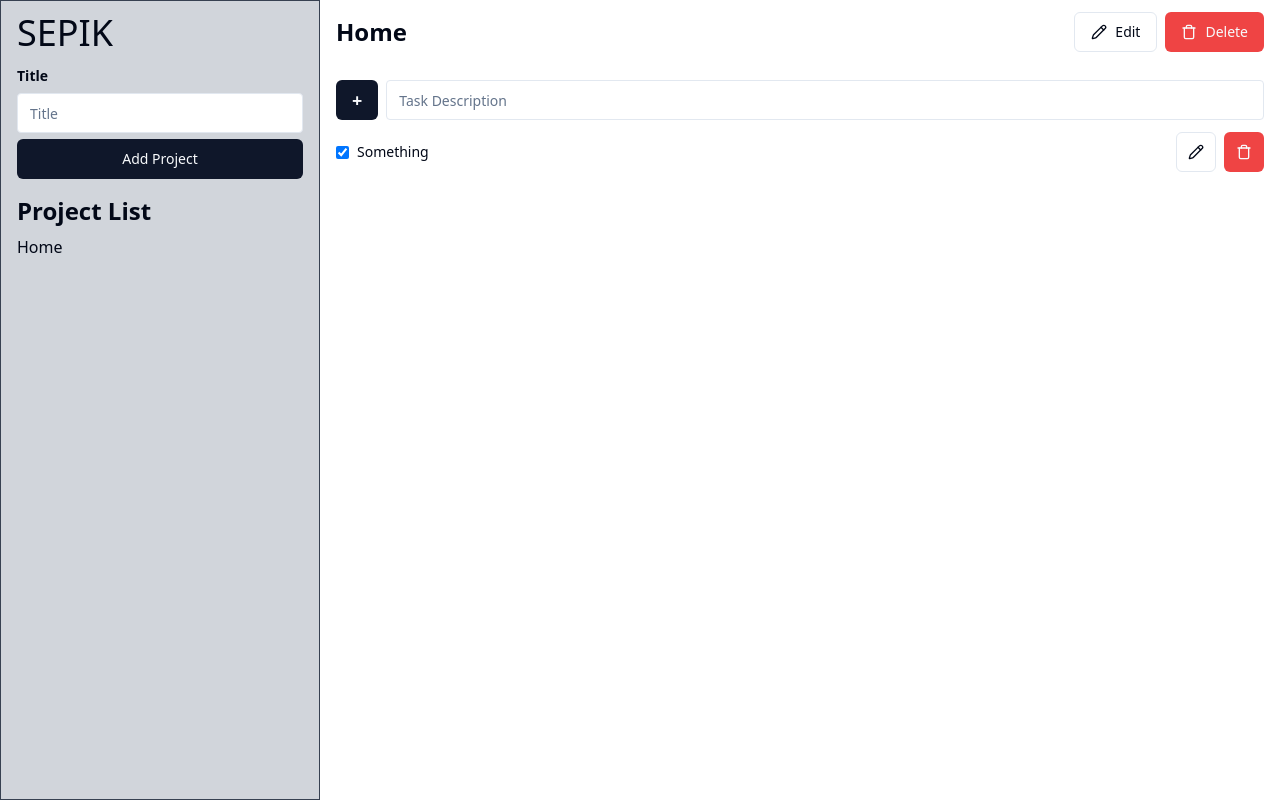
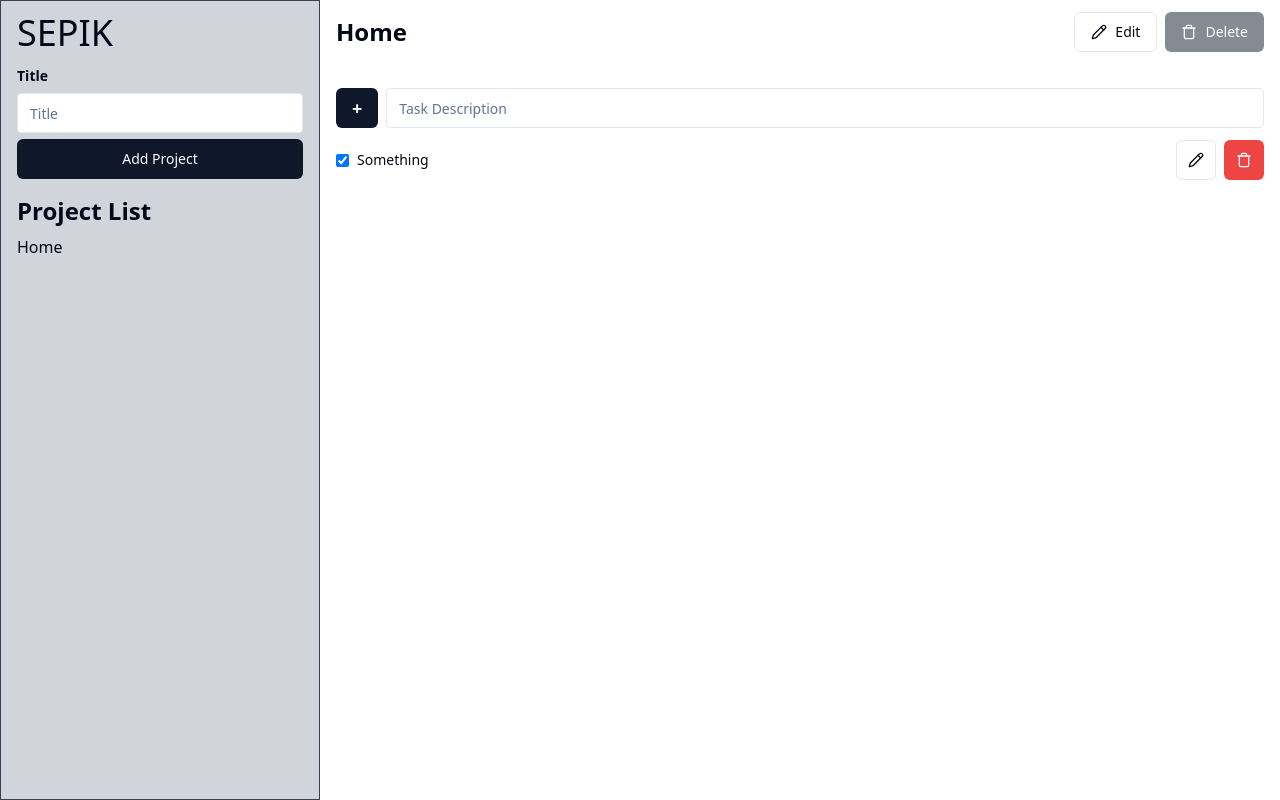
Before and after one commit to deppfellow/month-3-todo, a React (Vite) app: page / in a window 1280 px wide. Built offline with nearby package versions, Linux system fonts and the light colour scheme.

Commit message:
chore: add disabled button if current active project is initial-project. Add conditional render to display text not task yet if no tasks in a project

```diff
--- a/src/components/Content.jsx
+++ b/src/components/Content.jsx
@@ -19,7 +19,7 @@ function Content({ projectProps, taskProps }) {
 		taskProps;
 
 	return (
-		<div className="content max-w-3/4 flex-grow">
+		<div className="content flex grow flex-col">
 			<div className="mx-4 my-2 mb-6 flex items-center gap-2 text-2xl font-semibold">
 				<h2 className="my-2 flex-grow">
 					{editProjectState ? (
@@ -38,6 +38,17 @@ function Content({ projectProps, taskProps }) {
 				>
 					<Pencil className="mr-2 h-4 w-4" /> Edit
 				</Button>
+				{currentProject.id === 'initial-project' ? (
+					<Button
+						disabled
+						variant="default"
+						onClick={() => {
+							deleteProject(currentProject.id);
+						}}
+					>
+						<Trash className="mr-2 h-4 w-4" /> Delete
+					</Button>
+				) : (
 					<Button
 						variant="destructive"
 						onClick={() => {
@@ -46,12 +57,18 @@ function Content({ projectProps, taskProps }) {
 					>
 						<Trash className="mr-2 h-4 w-4" /> Delete
 					</Button>
+				)}
 			</div>
 
-			<div className="mx-4 my-2">
+			<div className="mx-4 my-2 flex grow flex-col">
 				<TaskForm addNewTask={addNewTask} />
-				<ul className="flex flex-col gap-1">
-					{activeTaskList.map((task) => {
+				<ul className="grow gap-1">
+					{activeTaskList.length === 0 ? (
+						<div className="text-medium flex h-full items-center justify-center text-lg">
+							No task yet
+						</div>
+					) : (
+						activeTaskList.map((task) => {
 							return (
 								<TaskUnit
 									taskId={task.taskId}
@@ -65,7 +82,8 @@ function Content({ projectProps, taskProps }) {
 									}}
 								/>
 							);
-					})}
+						})
+					)}
 				</ul>
 			</div>
 		</div>
```
Lines whose indentation alone changed are shown as unchanged.
